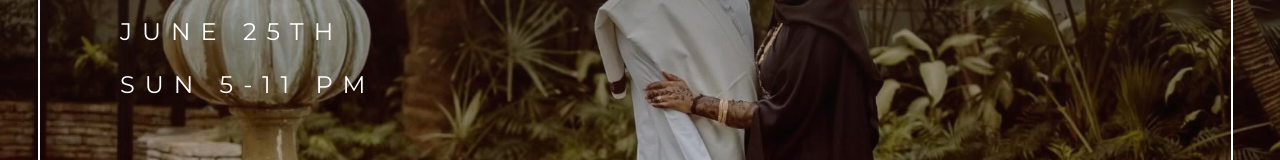
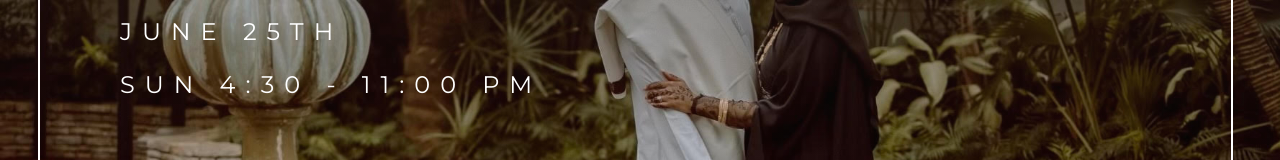
Before and after one commit to 5adiyah/weddingqadarfardowsa, a plain HTML site: page index.html in a window 1280 px wide. Shown: the part 310-470 px from the top of the page. Drawn offline with nearby package versions, Linux system fonts and the light colour scheme; a web font is replaced by a local one.

Commit message:
Update date

```diff
--- a/index.html
+++ b/index.html
@@ -25,7 +25,7 @@
 
       <div class="date-text">
         <p class="month">JUNE 25TH</p>
-        <p class="day">SUN 5-11 PM</p>
+        <p class="day">SUN 4:30 - 11:00 PM</p>
       </div>
 
       <div class="address-text">
```
